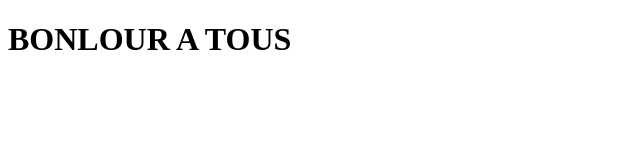
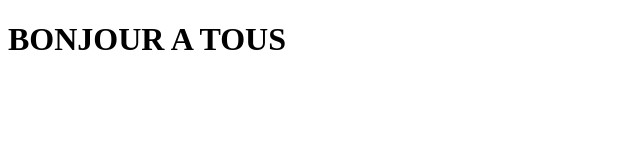
Before and after one commit to sanaba16/sanabarepository, a plain HTML site: page index.html in a window 1280 px wide. Shown: the whole page, without its empty margins (0-640 px from the left). Drawn offline with Linux system fonts and the light colour scheme.

Commit message:
Mon Fichier Bonjour

```diff
--- a/index.html
+++ b/index.html
@@ -7,6 +7,6 @@
     <title>Sanaba Fatou</title>
 </head>
 <body>
-    <h1> BONLOUR A TOUS </h1>
+    <h1> BONJOUR A TOUS </h1>
 </body>
 </html>
```
